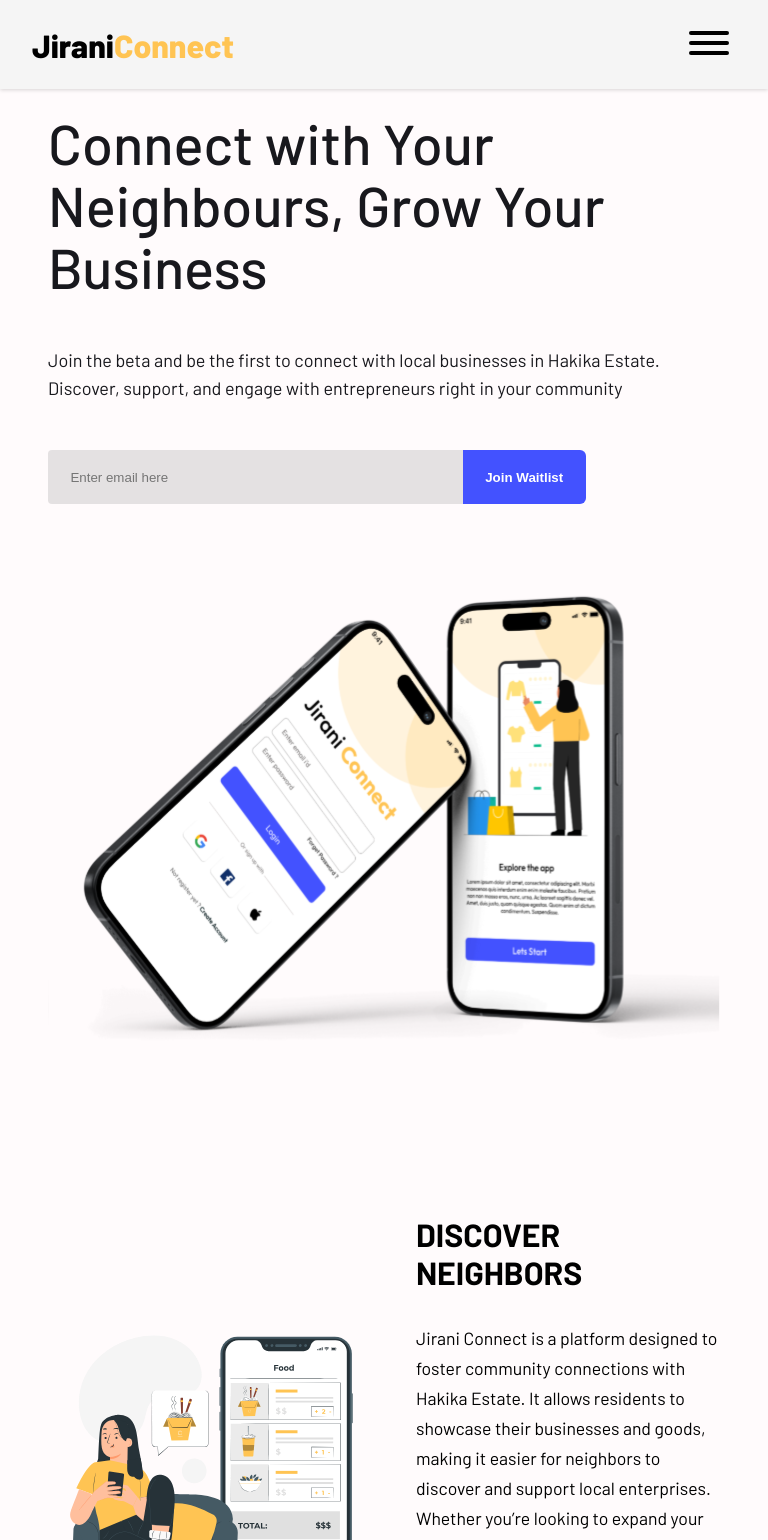
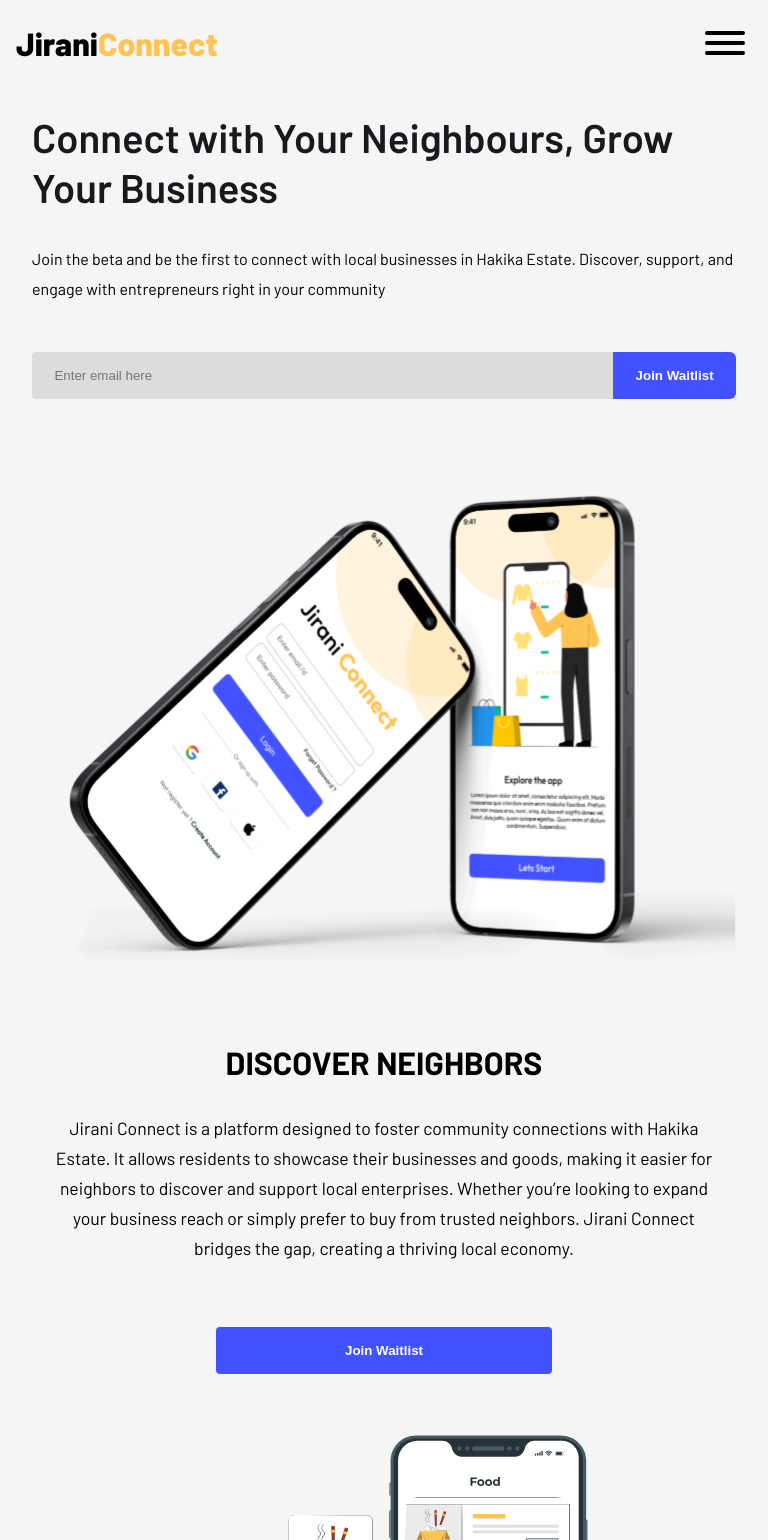
Before and after one commit to Zavi254/Jirani-Connect, a React (Vite) app: page / in a window 768 px wide. Shown: the top 1540 px of the page. Built offline with nearby package versions, Linux system fonts and the light colour scheme.

Commit message:
Implemented the discover section for the mobile design

```diff
--- a/src/components/Discover.jsx
+++ b/src/components/Discover.jsx
@@ -16,7 +16,7 @@ const Discover = () => {
             neighbors. Jirani Connect bridges the gap, creating a thriving local
             economy.
           </p>
-          <button className="join-button discover-join-button">Join Waitlist</button>
+          <button className="discover-join-button">Join Waitlist</button>
         </div>
       </div>
     </section>
--- a/src/index.css
+++ b/src/index.css
@@ -1,14 +1,14 @@
 @import "../src/styles/hamburger.css";
 @import "../src/styles/Header.css";
 @import "../src/styles/Discover.css";
+@import '../src/styles/Responsive.css';
+
 * {
   margin: 0;
   padding: 0;
   box-sizing: border-box;
   scroll-behavior: smooth;
-  /* border: 1px solid red; */
 }
-
 :root {
   --barlow: "Barlow", sans-serif;
   --primary-color: #ffc453;
@@ -17,19 +17,29 @@
   --accent: #7b7a7b;
   --text-color: #18181d;
 }
-.container {
-  margin: 0 3rem;
-}
 body {
   font-family: var(--barlow);
   background-color: #f5f5f5;
 }
-/* Header Styles */
 img {
   display: block;
   max-width: 100%;
 }
-
+.container {
+  margin: 0 0.5rem;
+}
+nav {
+  display: flex;
+  justify-content: space-between;
+  position: fixed;
+  left: 0;
+  right: 0;
+  background: #f5f5f5;
+  padding: 1.5rem 1rem;
+}
+.logo-container {
+  display: flex;
+}
 .logo {
   font-size: 2rem;
   font-weight: 800;
@@ -38,71 +48,6 @@ img {
 }
 .logo-highlight {
   color: var(--primary-color);
-}
-button {
-  cursor: pointer;
-}
-body {
-  background-color: #fffbfc;
-}
-
-nav {
-  display: flex;
-  justify-content: space-between;
-  align-items: center;
-  padding: 1.5rem 2rem;
-  position: fixed;
-  left: 0;
-  right: 0;
-  top: 0;
-  background-color: #ffffff;
-  z-index: 1000;
-  box-shadow: #00000029 0 1px 4px;
-}
-.nav-links {
-  display: flex;
-  gap: 3rem;
-}
-
-.nav-links a {
-  font-size: 1.125rem;
-  text-decoration: none;
-  color: #000000;
-  font-weight: 600;
-}
-.nav-links a:hover {
-  color: var(--primary-color);
-}
-.join-button {
-  text-decoration: none;
-  background-color: var(--secondary-color);
-  color: white;
-  font-weight: 600;
-  padding: 0.75rem 1.5rem;
-  border-radius: 0.375rem;
-  border: none;
-}
-
-.hamburger {
-  display: none;
-}
-.navbar-icon-links {
-  display: inline-block;
-}
-
-@media (max-width: 767px) {
-  .container {
-    margin: 0 0.4rem;
-  }
-  nav {
-    position: fixed;
-    left: 0;
-    right: 0;
-    background: #f5f5f5;
-    padding: 1.5rem 1rem;
-  }
-  .logo-container {
-    display: flex;
 }
 .join-waitlist {
   display: none;
@@ -127,178 +72,22 @@ nav {
   display: block;
   margin-bottom: 2rem;
   text-align: center;
+  font-size: 1.125rem;
+  text-decoration: none;
+  color: #000000;
+  font-weight: 600;
 }
 .hamburger {
   display: block;
   padding: 7px 7px;
 }
-
-  /* Hero section */
-  .hero-section-content h1 {
-    font-size: 2.5rem;
-    line-height: 50px;
-    margin-bottom: 2rem;
+.join-waitlist-button {
+  text-decoration: none;
+  background-color: var(--secondary-color);
+  color: white;
   font-weight: 600;
+  padding: 1rem 1.4rem;
+  border-top-right-radius: 0.375rem;
+  border-bottom-right-radius: 0.375rem;
+  border: none;
 }
-  .hero-section-content p {
-    line-height: 30px;
-  }
-  .hero-container {
-    margin-top: 2rem;
-  }
-  #hero-section {
-    padding: 80px 0 0 0;
-  }
-  .join-waitlist-container {
-    margin-top: 3rem;
-    display: flex;
-    width: 100%;
-  }
-  .email-input {
-    flex: 1;
-    padding: 1rem 1.4rem;
-  }
-  /* End of Hero Section */
-
-  /* Discover Section*/
-  .discover-container{
-    flex-direction: column-reverse;
-    gap: 2rem;
-    text-align: center;
-  }
-  .discover-content h2{
-    margin-bottom: 2rem;
-  }
-  .discover-content p{
-    text-align: left;
-  }
-  .discover-join-button{
-    width: 50%;
-  }
-
-  /* End of Discover Section */
-}
-
-@media (min-width: 768px) and (max-width: 1024px) {
-  nav {
-    position: fixed;
-    left: 0;
-    right: 0;
-    background: #f5f5f5;
-    padding: 1.5rem 2rem;
-  }
-  .nav-links.hide {
-    display: none;
-  }
-  .logo-container {
-    display: flex;
-  }
-  .join-waitlist {
-    display: none;
-  }
-  .hide {
-    display: none;
-  }
-  .nav-links {
-    position: absolute;
-    display: block;
-    top: 100%;
-    left: 0;
-    right: 0;
-    border-radius: 0;
-    padding: 2rem 0;
-    background-color: #ffffff;
-  }
-  .nav-links a {
-    display: block;
-    margin-bottom: 2rem;
-    text-align: center;
-  }
-  .hamburger {
-    display: block;
-    padding: 7px 7px;
-  }
-  /* Hero section */
-  .join-waitlist-container {
-    margin-top: 3rem;
-    display: flex;
-    width: 80%;
-  }
-  .email-input {
-    flex: 1;
-  }
-  /* End of Hero section */
-
-  /* Discover section */
-.discover-container{
-  gap: 2rem;
-  flex-wrap: nowrap;
-  padding: 0%;
-}
-.discover-container h2{
-  margin-bottom: 2rem;
-}
-#hero-section{
-  padding: 7rem 0;
-}
-.discover-container p{
-  text-align: left;
-}
-.discover-image{
-  width: 50%;
-}
-.discover-join-button{
-  width: 50%;
-}
-
-  /* End Discover section */
-}
-
-@media (min-width: 1025px) and (max-width: 1200px) {
-  nav {
-    padding: 1.5rem 1rem;
-  }
-  .nav-links {
-    gap: 2rem;
-  }
-  /* Hero section */
-  .hero-section-content h1 {
-    font-size: 3rem;
-  }
-  .hero-image {
-    width: 100%;
-  }
-  /* End of Hero section */
-  /* Discover Section */
-  .discover-container{
-    gap: 2rem;
-    flex-wrap: nowrap;
-    padding: 0%;
-  }
-  .discover-container h2{
-    margin-bottom: 2rem;
-  }
-  #hero-section{
-    padding: 7rem 0;
-  }
-  .discover-container p{
-    text-align: left;
-  }
-  .discover-image{
-    width: 50%;
-  }
-  .discover-join-button{
-    width: 50%;
-  }
-
-  /* End of Discover section */
-}
-
-@media (min-width: 1201px) {
-  /* Hero-section */
-  .hero-image {
-    width: 90%;
-  }
-  /* End of Hero-section */
-
-}
--- a/src/styles/Discover.css
+++ b/src/styles/Discover.css
@@ -1,26 +1,38 @@
-.discover-container{
+.discover-container {
   display: flex;
+  flex-direction: column-reverse;
   align-items: center;
   flex-wrap: wrap;
-    gap: 10rem;
-    padding: 2rem;
+  gap: 2rem;
+  padding: 1rem;
 }
 
-.discover-content{
+.discover-content {
   flex: 1;
 }
 
-.discover-content h2{
+.discover-content h2 {
   font-weight: 700;
   font-size: 2rem;
-    margin-bottom: 4rem;
+  margin-bottom: 2rem;
+  text-align: center;
 }
-.discover-content p{
+.discover-content p {
   margin-bottom: 4rem;
   margin-top: 2rem;
   line-height: 30px;
   font-size: 1.1rem;
+  text-align: center;
 }
-.discover-join-button{
+.discover-join-button {
   width: 50%;
+  text-decoration: none;
+  background-color: var(--secondary-color);
+  color: white;
+  font-weight: 600;
+  padding: 1rem 1.4rem;
+  border: none;
+  margin: auto;
+  display: block;
+  border-radius: 4px;
 }
--- a/src/styles/Header.css
+++ b/src/styles/Header.css
@@ -1,25 +1,22 @@
 /* Hero Section */
 #hero-section {
-  padding: 4rem 0;
+  padding: 80px 0 0 0;
 }
 .hero-section-content h1 {
-  font-size: 3.5rem;
-  font-weight: 500;
+  font-size: 2.5rem;
+  font-weight: 600;
   color: var(--text-color);
-  line-height: 62px;
-  margin-bottom: 3rem;
+  line-height: 50px;
+  margin-bottom: 2rem;
 }
 .hero-section-content p {
-  margin-top: 1rem;
-  font-size: 1.125rem;
-  color: var(--text-color);
-  line-height: 28.2px;
-  font-weight: 400;
+  line-height: 30px;
 }
 .hero-container {
   display: flex;
   flex-wrap: wrap;
   align-items: center;
+  margin-top: 2rem;
 }
 .hero-section-content {
   flex: 1;
@@ -28,14 +25,14 @@
   flex: 1;
 }
 .email-input {
+  flex: 1;
+  padding: 1rem 1.4rem;
   background-color: rgba(123, 122, 123, 0.2);
-  padding: 1.2rem 1.4rem;
   border: none;
   color: #737373;
   border-top-left-radius: 4px;
   border-bottom-left-radius: 4px;
   outline: none;
-  flex: 1;
 }
 .join-waitlist-button {
   text-decoration: none;
@@ -48,8 +45,8 @@
   border: none;
 }
 .join-waitlist-container {
-  margin-top: 5rem;
-  width: 80%;
+  margin-top: 3rem;
+  width: 100%;
   display: flex;
 }
 
--- /dev/null
+++ b/src/styles/Responsive.css
@@ -0,0 +1,17 @@
+@media (min-width: 640px) {
+  .container {
+    margin: 0rem 2rem !important;
+  }
+
+  /* Hero section */
+}
+@media (min-width: 768px) {
+  .hero-image{
+    width: 100%;
+    /* border: 1px solid red; */
+  }
+}
+@media (min-width: 1024px) {
+}
+@media (min-width: 1280px) {
+}
```
Lines whose indentation alone changed are shown as unchanged.
